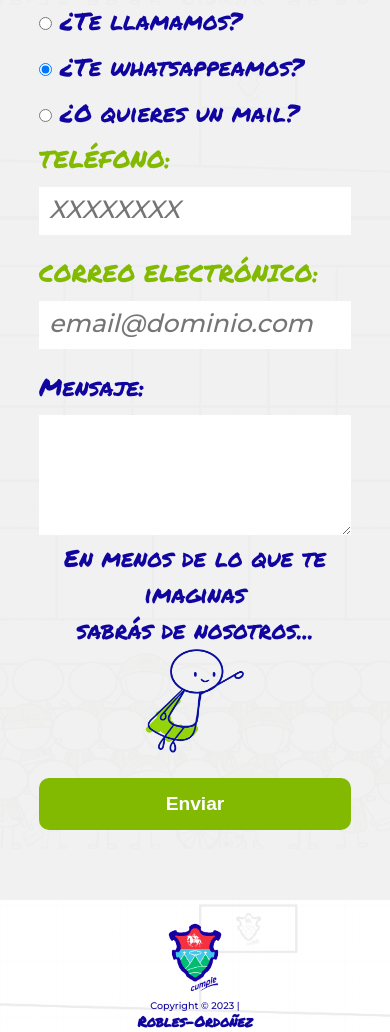
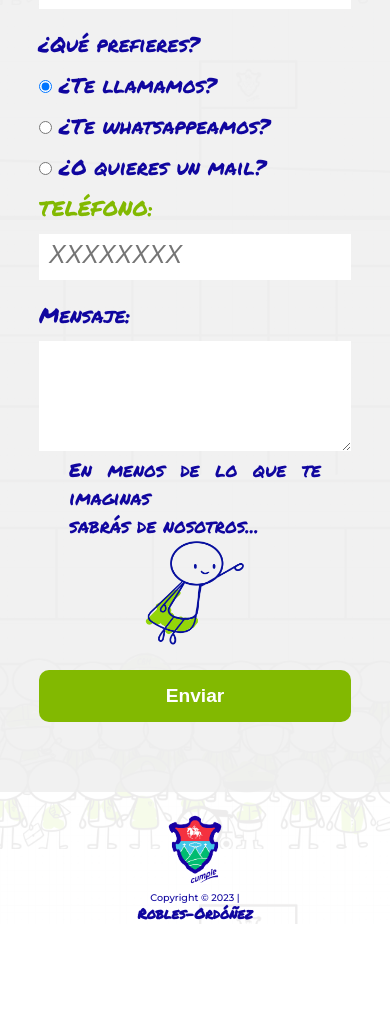
Before and after one commit to SargRdev/manualMCI, a plain HTML site: page contacto.html in a window 390 px wide. Shown: the part 839-1871 px from the top of the page. After the commit the page ends 1763 px from the top, so only its background shows below. Drawn offline with Linux system fonts and the light colour scheme.

Commit message:
actualizacion de formulario

```diff
--- a/contacto.html
+++ b/contacto.html
@@ -59,25 +59,32 @@
 
 
             <label for="radio-telefono">
-              <input type="radio" name="contactado-por" id="radio-telefono" value="telefono"> ¿Te llamamos?
+              <input type="radio" name="contactado-por" id="radio-telefono" value="telefono" onclick="selectRadio()" checked>
+              ¿Te llamamos?
             </label>
 
             <label for="radio-whatsapp">
-              <input type="radio" name="contactado-por" id="radio-whatsapp" value="Whatsapp" checked>
+              <input type="radio" name="contactado-por" id="radio-whatsapp" value="Whatsapp" onclick="selectRadio()">
               ¿Te whatsappeamos?
             </label>
 
             <label for="radio-email">
-              <input type="radio" name="contactado-por" id="radio-email" value="email"> ¿O quieres un mail?
+              <input type="radio" name="contactado-por" id="radio-email" value="email" onclick="selectRadio()"> ¿O
+              quieres un mail?
             </label>
 
           </fieldset>
 
-          <label class="cambio-color" for="tel">Teléfono:</label>
-          <input type="tel" id="tel" name="txtTel" placeholder="XXXXXXXX" class="input-padron" required>
+          <div id="tele">
+            <label class="cambio-color" for="tel">Teléfono:</label>
+            <input type="tel" id="tel" name="txtTel" placeholder="XXXXXXXX" class="input-padron" >
+          </div>
 
-          <label class="cambio-color" for="email">Correo Electrónico:</label>
-          <input type="email" id="email" name="txtEmail" placeholder="email@dominio.com" class="input-padron" required>
+          <div id="mail">
+            <label class="cambio-color" for="email">Correo Electrónico:</label>
+            <input type="email" id="email" name="txtEmail" placeholder="email@dominio.com" class="input-padron"
+            >
+          </div>
 
           <label for="area">Mensaje:</label>
           <textarea name="txtArea" id="area" cols="61" rows="5"></textarea>
@@ -89,11 +96,14 @@
             Dirección de Atención al
             Vecino?</label>
 -->
-          <p>En menos de lo que te imaginas </p>
-          <p> sabrás de nosotros...</p>
-          <div class="hero"><img src="imagenes/SITIO WEB HERO-20.png" alt="" width="100px">
+          <div class="final-form">
+            <p>En menos de lo que te imaginas </p>
+            <p> sabrás de nosotros...</p>
+
+            <div class="hero">
+              <img src="imagenes/SITIO WEB HERO-20.png" alt="" width="100px">
+            </div>
           </div>
-
           <button type="submit" id="" class="btnEnviar">
             Enviar
           </button>
@@ -110,9 +120,11 @@
 
     <p>
       <img src="imagenes/ESCUDO_MUNI.png" alt="escudo-Muni">
-      Copyright &copy; 2023 | <strong class="f-apellidos">Robles-Ordoñez</strong>
+      Copyright &copy; 2023 | <strong class="f-apellidos">Robles-Ordóñez</strong>
     </p>
   </footer>
+
+
 
   <script>
     function myFunction() {
@@ -124,6 +136,7 @@
       }
     }
   </script>
+  <script src="funciones/formulario.js"></script>
 </body>
 
 </html>
--- a/estilos/formulario.css
+++ b/estilos/formulario.css
@@ -24,11 +24,6 @@ form legend {
   display: block;
   font-size: 1.2rem;
   margin: 0 0 10px;
-
-}
-label{
-
-
 }
 
 form legend {
@@ -38,13 +33,12 @@ form legend {
 input,
 textarea {
   font-size: 1.2rem;
-  font-family: var(--monserrat);
-  border:none;
+  border: none;
 }
 
-.cambio-color{
- color: #82b901;
- text-transform: uppercase;
+.cambio-color {
+  color: #82b901;
+  text-transform: uppercase;
 }
 
 textarea {
@@ -62,7 +56,7 @@ textarea {
   margin: 20px 0;
 }
 
-.hero{
+.hero {
   text-align: center;
 }
 
@@ -85,17 +79,22 @@ textarea {
   transform: scale(1.2);
 }
 
-
-@media screen and (max-width:640px){
+@media screen and (max-width: 640px) {
   /*formulario*/
 
   .contenedor-contactanos {
     width: auto;
   }
 
+  .div-contacto p {
+    text-align: justify;
+    padding: 0 30px 0 30px;
+  }
+
   form {
     width: 80%;
     margin: 0 auto;
+    padding-top: 50px;
   }
 
   .div-contacto h2 {
@@ -105,7 +104,7 @@ textarea {
 
   form label,
   form legend {
-    font-size: 1.5rem;
+    font-size: 1.3rem;
   }
 
   .input-padron {
@@ -123,45 +122,58 @@ textarea {
     padding-left: 10px;
   }
 
-#pie{
-  margin:0 0;
-  font-size: 0.1rem;
+
+
 }
 
-@media screen and (min-width:320px) and (max-width:480px){
-   /*formulario*/
 
-   .contenedor-contactanos {
-    width: auto;
+  @media screen and (min-width: 320px) and (max-width: 480px) {
+
+
+
+
+    /*formulario*/
+/*
+    .contenedor-contactanos {
+      width: auto;
+      align-content: justify;
+    }
+
+    form {
+      width: 80%;
+      margin: 0 auto;
+    }
+
+    .div-contacto h2 {
+      margin: auto;
+      padding: 0 0 50px 50px;
+    }
+
+    form label,
+    form legend {
+      font-size: 1.5rem;
+    }
+
+    .input-padron {
+      padding: 12px 0px;
+      width: 100%;
+    }
+
+    textarea {
+      width: 100%;
+    }
+
+    input::placeholder {
+      font-size: 1.3em;
+      font-style: italic;
+      padding-left: 10px;
+    }
+    */
+
+    .final-form p{
+      text-align: justify;
+      float: left;
+      font-size: 1.2rem;
+   }
+
   }
-
-  form {
-    width: 80%;
-    margin: 0 auto;
-  }
-
-  .div-contacto h2 {
-    margin: auto;
-    padding: 0 0 50px 50px;
-  }
-
-  form label,
-  form legend {
-    font-size: 1.5rem;
-  }
-
-  .input-padron {
-    padding: 12px 0px;
-    width: 100%;
-  }
-
-  textarea {
-    width: 100%;
-  }
-
-  input::placeholder {
-    font-size: 1.3em;
-    font-style: italic;
-    padding-left: 10px;
-  }
-}
--- /dev/null
+++ b/funciones/formulario.js
@@ -0,0 +1,24 @@
+let mail = document.getElementById("mail").style.display = 'none'
+
+
+function selectRadio() {
+
+    const radios = document.getElementsByName('contactado-por');
+    for (var i = 0; i < radios.length; i++) {
+        if (radios[i].checked) {
+
+            if(radios[i].value === "telefono"){
+                let telefono = document.getElementById("tele").style.display = "block"
+                let mail = document.getElementById("mail").style.display = 'none'
+            }else if (radios[i].value === "Whatsapp"){
+                let telefono = document.getElementById("tele").style.display = "block"
+                let mail = document.getElementById("mail").style.display = 'none'
+            }else {
+                let mail = document.getElementById("mail").style.display = "block"
+                let telefono = document.getElementById("tele").style.display = "none"
+            }
+            break;
+        }
+
+    }
+}
```
Also changed, not shown: estilos/manuales.css (+0 -7 lines), index.html (+2 -2 lines), manual.html (+4 -4 lines), plantilla.html (+1 -1 lines).
